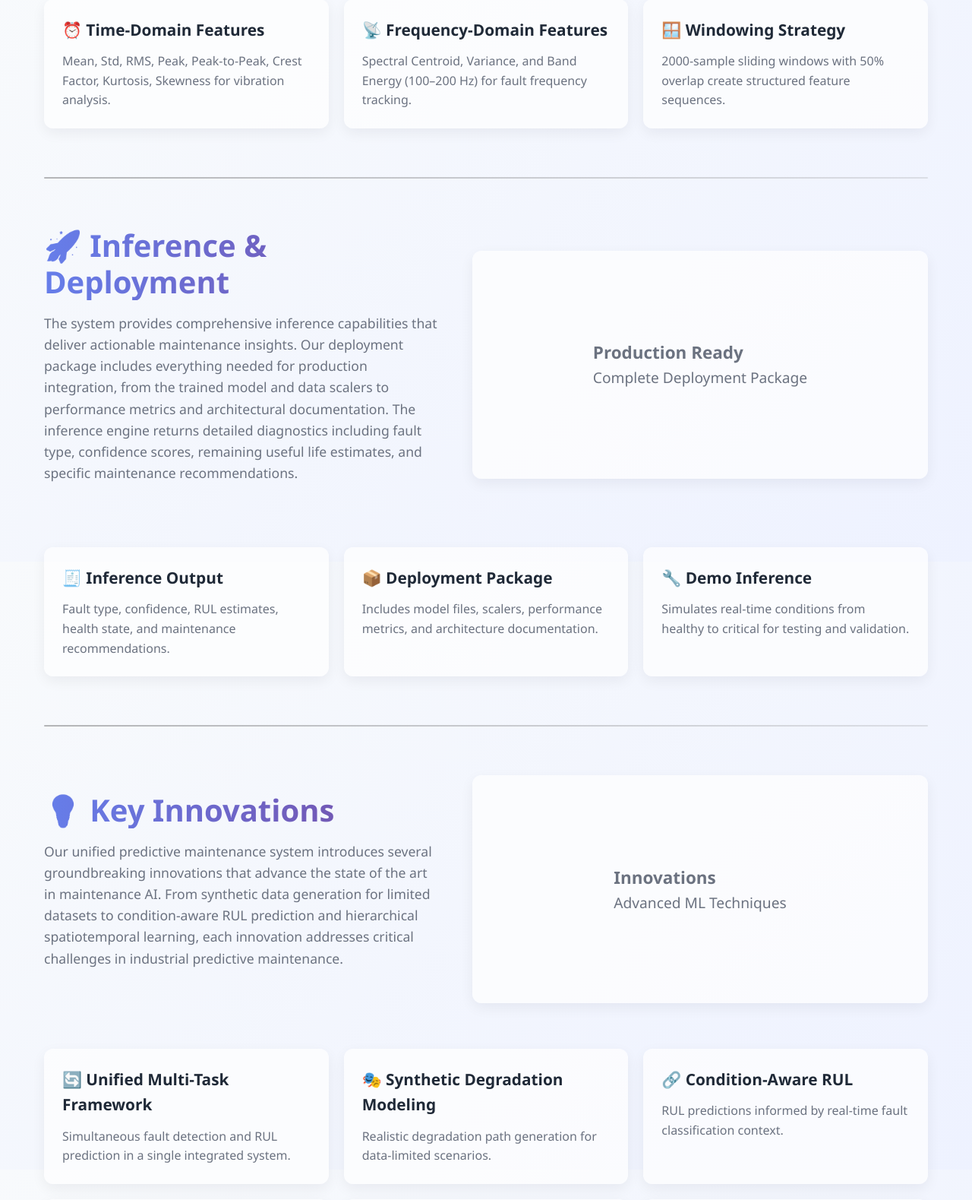
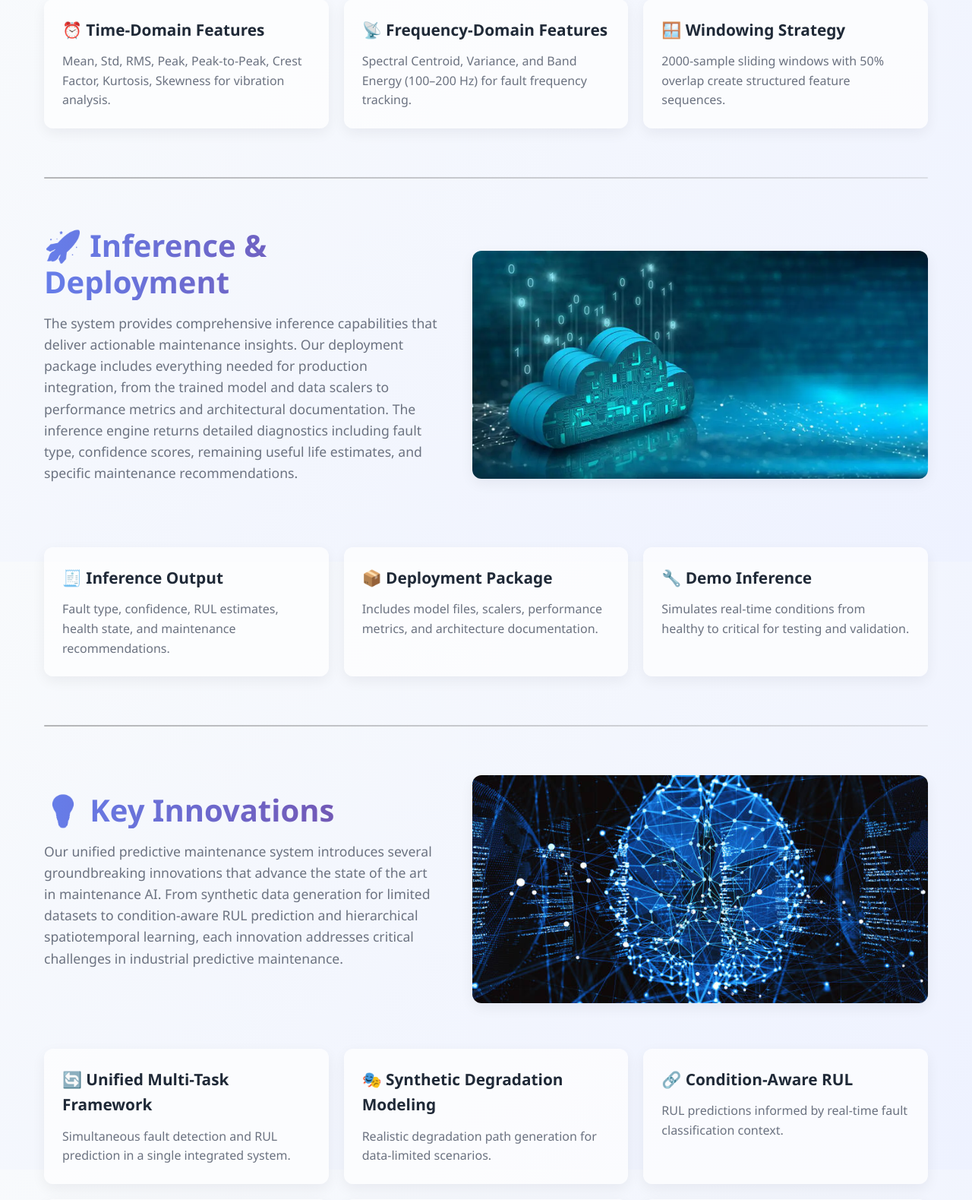
Before and after one commit to Arin0005/Predictive-Maintenance-Dahsboard, a Flask app: page /about-modal in a window 1280 px wide. Shown: the part 3261-4840 px from the top of the page at 76% size. Run offline with Flask 3, Linux system fonts and the light colour scheme.

Commit message:
completed about model page

```diff
--- a/templates/about-modal.html
+++ b/templates/about-modal.html
@@ -182,8 +182,7 @@
     </div>
     <div class="hero-art">
       <div class="placeholder-art">
-        <h3>Production Ready</h3>
-        <p>Complete Deployment Package</p>
+        <img src="static/images/Cloud-computing-deployment-models-1000x503(1).jpg">
       </div>
     </div>
   </section>
@@ -206,8 +205,7 @@
     </div>
     <div class="hero-art">
       <div class="placeholder-art">
-        <h3>Innovations</h3>
-        <p>Advanced ML Techniques</p>
+        <img src="static/images/Neral-Network.jpeg">
       </div>
     </div>
   </section>
```
Also changed, not shown: static/images/Cloud-computing-deployment-models-1000x503(1).jpg (added), static/images/Neral-Network.jpeg (added).
